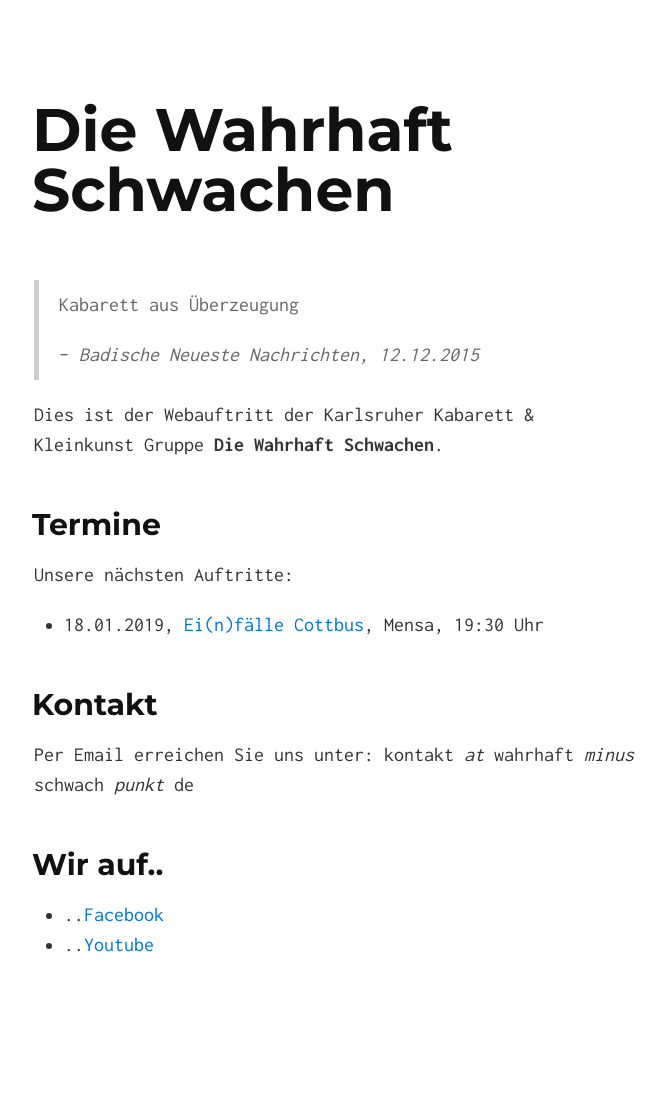
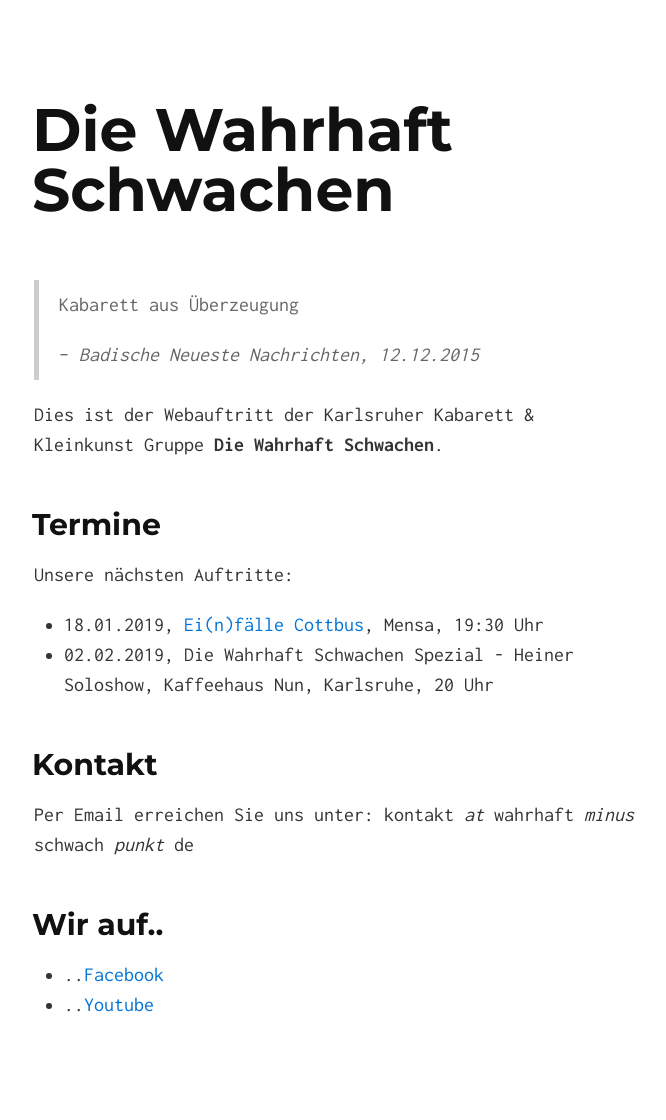
Before and after one commit to Die-Wahrhaft-Schwachen/diewahrhaftschwachen, a Jekyll site: the page built from index.md, in a window 1280 px wide. Shown: the whole page, without its empty margins (306-972 px from the left). Built offline with Jekyll 4.4.1, drawn with Linux system fonts in a browser that asks for light colours; before the commit the page ends 1060 px from its top, so only the background shows below that.

Commit message:
Add Heiner Soloshow

```diff
--- a/index.md
+++ b/index.md
@@ -13,6 +13,7 @@ Dies ist der Webauftritt der Karlsruher Kabarett & Kleinkunst Gruppe **Die Wahrh
 Unsere nächsten Auftritte:
 
 * 18.01.2019, [Ei(n)fälle Cottbus](http://satirefestival.de/), Mensa, 19:30 Uhr
+* 02.02.2019, Die Wahrhaft Schwachen Spezial - Heiner Soloshow, Kaffeehaus Nun, Karlsruhe, 20 Uhr
 
 ## Kontakt
 
```
